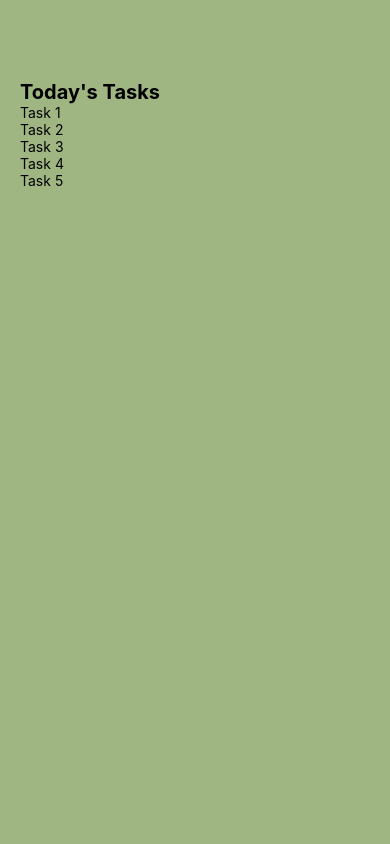
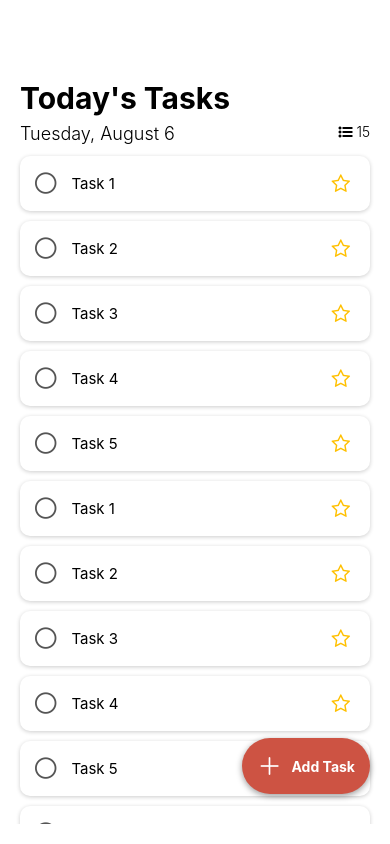
Before and after one commit to IEYU/TodoList-Demo, a React Native app: screen / in a window 390 px wide. Built offline with nearby package versions, Linux system fonts and the light colour scheme.

Commit message:
Set up the look of the app
no functionality yet

```diff
--- a/App.js
+++ b/App.js
@@ -1,27 +1,71 @@
 import { StatusBar } from "expo-status-bar";
-import { StyleSheet, Text, View } from "react-native";
+import { StyleSheet, Text, View, ScrollView } from "react-native";
 import React from "react";
+import { FontAwesome } from "@expo/vector-icons";
 
 // Component Imports
 import Task from "./components/Task";
+import AddTaskButton from "./components/AddTaskButton";
 
 export default function App() {
+	// Get the current date in the format of "Weekday, MM D"
+	const date = new Date();
+	const options = { weekday: "long", month: "long", day: "numeric" };
+	const formattedDate = new Intl.DateTimeFormat("en-US", options).format(
+		date
+	);
+
+	// Define tasks
+	const tasks = [
+		"Task 1",
+		"Task 2",
+		"Task 3",
+		"Task 4",
+		"Task 5",
+		"Task 1",
+		"Task 2",
+		"Task 3",
+		"Task 4",
+		"Task 5",
+		"Task 1",
+		"Task 2",
+		"Task 3",
+		"Task 4",
+		"Task 5",
+	];
+
+	// Calculate the total number of tasks
+	const totalTasks = tasks.length;
+
 	return (
 		<View style={styles.container}>
-			{/* Today's task list */}
-			<View style={styles.tasksWrapper}>
-				<Text style={styles.sectionTitle}>Today's Tasks</Text>
+			{/* Scrollable task list */}
+			<ScrollView contentContainerStyle={styles.scrollViewContent}>
+				<View style={styles.tasksWrapper}>
+					<Text style={styles.sectionTitle}>Today's Tasks</Text>
+					<View style={styles.dateWrapper}>
+						<Text style={styles.date}>{formattedDate}</Text>
+						<Text style={styles.taskCount}>
+							<FontAwesome
+								name="list-ul"
+								size={14}
+								color="black"
+							/>{" "}
+							{totalTasks}
+						</Text>
+					</View>
 
-				{/* tasks */}
-				<View style={styles.items}>
-					{/* pass in props as task names */}
-					<Task task={"Task 1"} />
-					<Task task={"Task 2"} />
-					<Task task={"Task 3"} />
-					<Task task={"Task 4"} />
-					<Task task={"Task 5"} />
+					{/* Tasks */}
+					<View style={styles.items}>
+						{tasks.map((task, index) => (
+							<Task key={index} task={task} />
+						))}
+					</View>
 				</View>
-			</View>
+			</ScrollView>
+
+			{/* Bottom button to add a task */}
+			<AddTaskButton />
 			<StatusBar style="auto" />
 		</View>
 	);
@@ -30,15 +74,31 @@ export default function App() {
 const styles = StyleSheet.create({
 	container: {
 		flex: 1,
-		backgroundColor: "#a0b682",
+		marginBottom: 20,
+	},
+	scrollViewContent: {
+		flexGrow: 1,
 	},
 	tasksWrapper: {
 		paddingTop: 80,
 		paddingHorizontal: 20,
 	},
 	sectionTitle: {
-		fontSize: 20,
+		fontSize: 30,
 		fontWeight: "bold",
 	},
 	items: {},
+	dateWrapper: {
+		flexDirection: "row",
+		justifyContent: "space-between",
+		paddingVertical: 7,
+	},
+	date: {
+		fontSize: 18,
+		fontWeight: "300",
+	},
+	taskCount: {
+		fontSize: 14,
+		fontWeight: "300",
+	},
 });
--- /dev/null
+++ b/components/AddTaskButton.jsx
@@ -0,0 +1,159 @@
+import React, { useState } from "react";
+import {
+	View,
+	Text,
+	TextInput,
+	Pressable,
+	Modal,
+	StyleSheet,
+	TouchableOpacity,
+	KeyboardAvoidingView,
+	Platform,
+} from "react-native";
+import MaterialIcons from "@expo/vector-icons/MaterialIcons";
+import AntDesign from "@expo/vector-icons/AntDesign";
+
+const AddTaskButton = () => {
+	const [modalVisible, setModalVisible] = useState(false);
+	const [taskTitle, setTaskTitle] = useState("");
+	const [taskDescription, setTaskDescription] = useState("");
+
+	const closeModal = () => {
+		setTaskTitle(""); // Clear the input value
+		setTaskDescription(""); // Clear the description value
+		setModalVisible(false);
+	};
+
+	const handleModalPress = (e) => {
+		// Check if the press was outside of the modal content
+		if (e.target === e.currentTarget) {
+			closeModal();
+		}
+	};
+
+	const addTask = () => {
+		// Handle task addition logic here
+		console.log("Task added:", taskTitle, taskDescription);
+		closeModal();
+	};
+
+	return (
+		<View style={styles.container}>
+			<Modal
+				transparent={true}
+				visible={modalVisible}
+				onRequestClose={closeModal}
+				animationType="slide"
+			>
+				<TouchableOpacity
+					style={styles.modalContainer}
+					activeOpacity={1}
+					onPress={handleModalPress}
+				>
+					<KeyboardAvoidingView
+						behavior={Platform.OS === "ios" ? "padding" : "height"}
+						style={styles.modalView}
+					>
+						<View style={styles.modalContent}>
+							<TextInput
+								style={styles.textInput}
+								onChangeText={setTaskTitle}
+								value={taskTitle}
+								placeholder="e.g., Chapter One team meeting at 3PM"
+							/>
+							<TextInput
+								style={[styles.textInput, styles.textArea]}
+								onChangeText={setTaskDescription}
+								value={taskDescription}
+								placeholder="Description"
+								multiline
+							/>
+							<Pressable
+								onPress={addTask}
+								style={styles.addButton}
+							>
+								<Text style={styles.addButtonText}>Add</Text>
+							</Pressable>
+						</View>
+					</KeyboardAvoidingView>
+				</TouchableOpacity>
+			</Modal>
+			{!modalVisible && (
+				<Pressable
+					style={styles.buttonOpen}
+					onPress={() => setModalVisible(true)}
+				>
+					<View style={styles.buttonComponent}>
+						<AntDesign name="plus" size={24} color="#fff" />
+						<Text style={styles.textStyle}>Add Task</Text>
+					</View>
+				</Pressable>
+			)}
+		</View>
+	);
+};
+
+const styles = StyleSheet.create({
+	container: {
+		flex: 1,
+	},
+	buttonOpen: {
+		position: "absolute",
+		bottom: 30,
+		right: 20,
+		padding: 15,
+		borderRadius: 30,
+		flexDirection: "row",
+		backgroundColor: "#cd5343",
+		shadowOffset: { width: 0, height: 2 },
+		shadowOpacity: 0.4,
+		shadowRadius: 6,
+	},
+	textStyle: {
+		color: "#fff",
+		fontWeight: "bold",
+		marginLeft: 10,
+	},
+	modalContainer: {
+		flex: 1,
+		justifyContent: "flex-end",
+		backgroundColor: "rgba(0, 0, 0, 0.2)",
+	},
+	modalView: {
+		width: "100%",
+		backgroundColor: "white",
+		borderTopLeftRadius: 10,
+		borderTopRightRadius: 10,
+	},
+	modalContent: {
+		padding: 20,
+	},
+	textInput: {
+		height: 40,
+		borderColor: "#ccc",
+		borderWidth: 1,
+		borderRadius: 5,
+		paddingHorizontal: 10,
+		marginBottom: 10,
+	},
+	textArea: {
+		height: 80, // Adjust height as needed for description field
+	},
+	addButton: {
+		backgroundColor: "#cd5343",
+		marginBottom: 10,
+		padding: 13,
+		borderRadius: 5,
+		alignItems: "center",
+	},
+	addButtonText: {
+		color: "#fff",
+		fontWeight: "bold",
+	},
+	buttonComponent: {
+		flexDirection: "row",
+		alignItems: "center",
+	},
+});
+
+export default AddTaskButton;
--- /dev/null
+++ b/components/Circle.jsx
@@ -0,0 +1,35 @@
+import { StyleSheet, Text, View, Pressable } from "react-native";
+import { useState } from "react";
+import { FontAwesome } from "@expo/vector-icons";
+
+const Circle = () => {
+	const [isComplete, setIsComplete] = useState(false);
+	const handlePress = () => {
+		setIsComplete((prevState) => !prevState); //toggle the state
+	};
+
+	return (
+		<View>
+			<Pressable onPress={handlePress}>
+				<FontAwesome
+					// click to toggle the look of the circle
+					name={isComplete ? "check-circle" : "circle-thin"}
+					size={25}
+					style={styles.circle}
+				/>
+			</Pressable>
+		</View>
+	);
+};
+export default Circle;
+const styles = StyleSheet.create({
+	circle: {
+		flexWrap: "wrap",
+		color: "#555",
+		// width: 18,
+		// height: 18,
+		// borderRadius: 9,
+		// borderWidth: 1, // a lightweight look
+		marginRight: 15,
+	},
+});
--- /dev/null
+++ b/components/Star.jsx
@@ -0,0 +1,34 @@
+import { StyleSheet, Text, View, Pressable } from "react-native";
+import { useState } from "react";
+import { FontAwesome } from "@expo/vector-icons";
+import AntDesign from "@expo/vector-icons/AntDesign";
+
+const Star = () => {
+	const [isImportant, setIsImportant] = useState(false);
+	const handlePress = () => {
+		setIsImportant((prevState) => !prevState); //toggle the state
+	};
+
+	return (
+		<View>
+			<Pressable onPress={handlePress}>
+				<FontAwesome
+					// click to toggle the look of the star
+					name={isImportant ? "star" : "star-o"}
+					size={20}
+					style={styles.star}
+				/>
+			</Pressable>
+		</View>
+	);
+};
+export default Star;
+const styles = StyleSheet.create({
+	star: {
+		color: "#FFC000",
+		marginRight: 5,
+		backgroundColor: "transparent", // Transparent background
+		justifyContent: "center",
+		alignItems: "center",
+	},
+});
--- a/components/Task.jsx
+++ b/components/Task.jsx
@@ -1,10 +1,49 @@
-import { StyleSheet, Text, View } from "react-native";
+import { StyleSheet, Text, Pressable, View } from "react-native";
+import Star from "./Star";
+import Circle from "./Circle";
+
+/* Each task item is composed of 3 components:
+   circle to mark completion | task name | star to mark as important task
+*/
+
 const Task = ({ task }) => {
 	return (
-		<View>
-			<Text>{task}</Text>
+		<View style={styles.task}>
+			{/* leftmost components: the completino circle and task namem left */}
+			<View style={styles.taskLeft}>
+				<Circle />
+				<Text style={styles.taskText}>{task}</Text>
+			</View>
+
+			{/* rightmost component: the star for marking importance */}
+			<View style={styles.taskRight}>
+				<Star />
+			</View>
 		</View>
 	);
 };
 export default Task;
-const styles = StyleSheet.create({});
+const styles = StyleSheet.create({
+	task: {
+		backgroundColor: "#fff",
+		marginVertical: 5,
+		padding: 15,
+		borderRadius: 10,
+		flexDirection: "row",
+		alignItems: "center",
+		justifyContent: "space-between",
+		shadowColor: "#000",
+		shadowOffset: { width: 0, height: 1 },
+		shadowOpacity: 0.2,
+		shadowRadius: 4,
+	},
+	taskLeft: {
+		flexDirection: "row",
+		alignItems: "center",
+		flexWrap: "wrap",
+	},
+	taskText: {
+		fontSize: 15,
+		fontWeight: "light",
+	},
+});
```
Also changed, not shown: package.json (+5 -3 lines), 1 other file (tests, documents, lock files or other folders).
